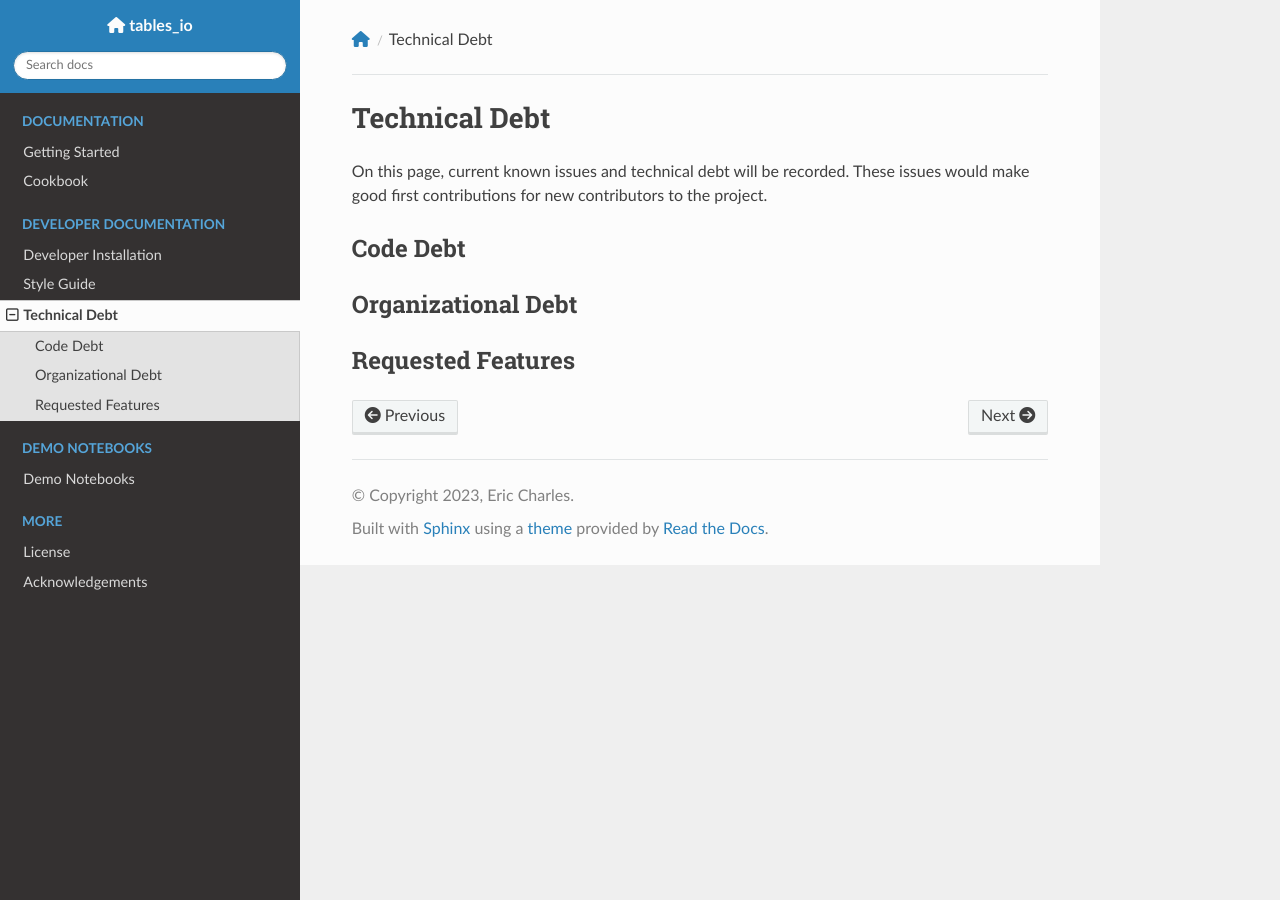
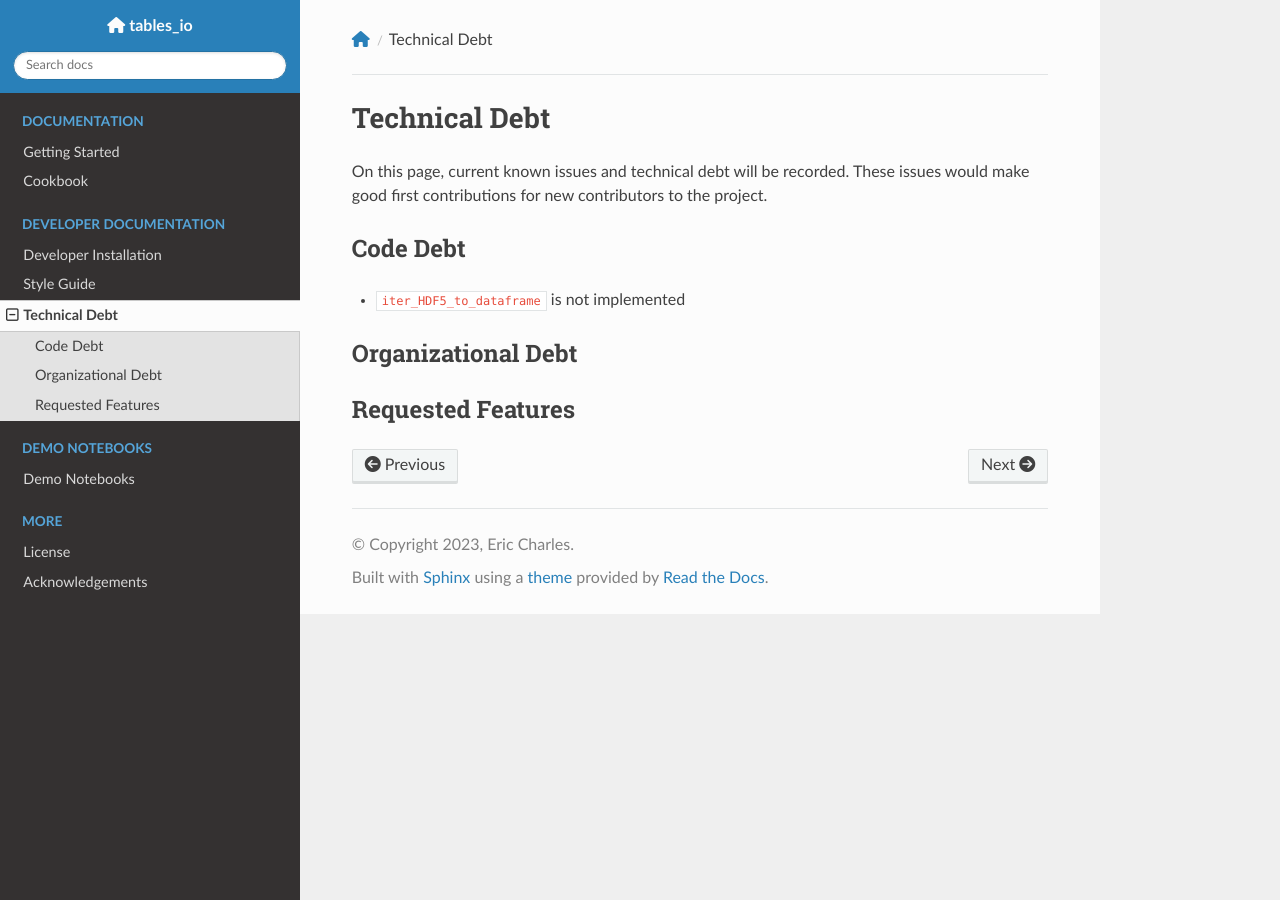
Before and after one commit to LSSTDESC/tables_io, a Sphinx documentation site: the page built from docs/devtechdebt.md, in a window 1280 px wide. Built offline with Sphinx 7.4.7 and the Read the Docs theme 3.1.0, drawn with Linux system fonts in a browser that asks for light colours; nearby versions of some CDN libraries; pages that are not in the unit, such as notebooks, are missing from menus; the version number could not be read and is left out.

Commit message:
added iter_HDF5_to_dataframe to techdebt

```diff
--- a/docs/devtechdebt.md
+++ b/docs/devtechdebt.md
@@ -5,6 +5,8 @@ good first contributions for new contributors to the project.
 
 ## Code Debt
 
+- `iter_HDF5_to_dataframe` is not implemented
+
 ## Organizational Debt
 
 ## Requested Features
```
